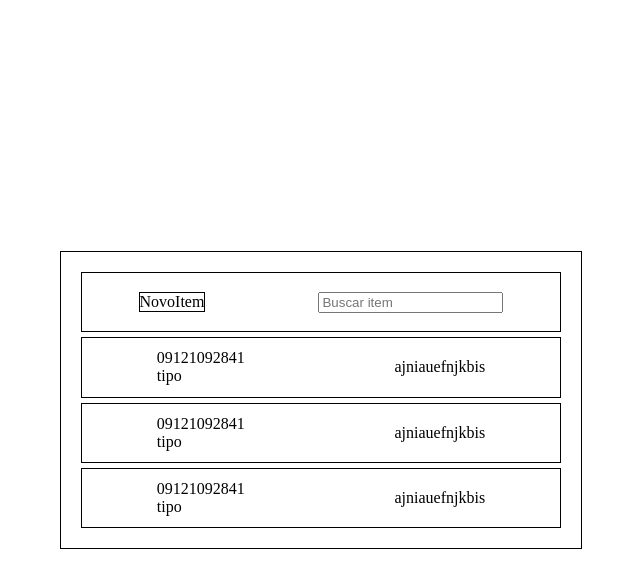
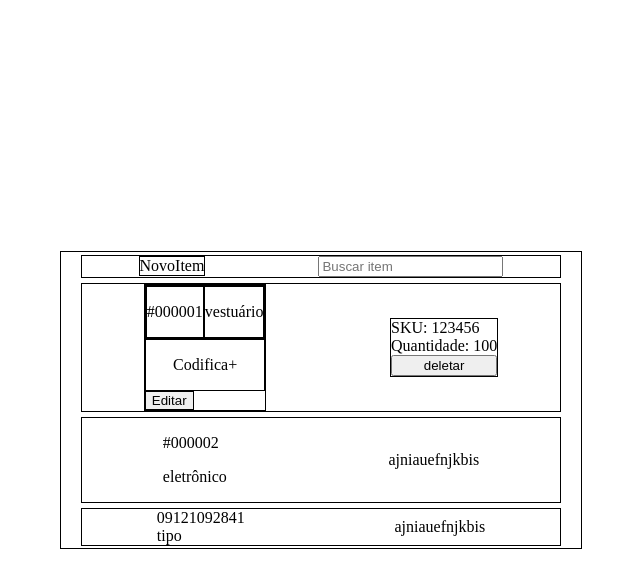
Before and after one commit to PurpleH8/Codifica-Mais, a PHP site: page /listagem.php in a window 1280 px wide. Shown: the top 588 px of the page, without its empty margins (319-959 px from the left). Run offline with PHP 8.4, Linux system fonts and the light colour scheme.

Commit message:
tentando fazer algo no dia 19/08

```diff
--- a/PROJETO/PROJETO/CRUD-WEB/public/css/listagem.css
+++ b/PROJETO/PROJETO/CRUD-WEB/public/css/listagem.css
@@ -32,6 +32,8 @@ body{
     justify-content: space-around;
     align-items: center;
     flex: 1;
+    align-content: space-around;
+    align-items: center;
 }
 .novo_item {
     border: 1px solid;
@@ -57,3 +59,46 @@ body{
     align-items: center;
     flex: 1;
 }
+.esquerdo_coluna_colunadois {
+    align-content: space-around;
+    flex-direction: column;
+    justify-content: space-around;
+    border: 1px solid;
+}
+.top_esquerda_coluna_colunadois {
+    display: flex;
+    justify-content: space-around;
+    border: 1px solid;
+    flex-direction: row;
+    align-items: center;
+    flex: 1;
+}
+.codigo_item_esquerda_coluna_colunadois {
+    border: 1px solid;
+}
+.tipo_item_esquerda_coluna_colunadois{
+    border: 1px solid;
+}
+.mid_esquerda_coluna_colunadois {
+    border: 1px solid;
+    flex-direction: row;
+    display: flex;
+    justify-content: space-around;
+    align-items: center;
+    flex: 1;
+}
+.bot_esquerda_coluna_colunadois {
+    border: 1px solid;
+    flex-direction: row;
+    display: flex;
+    justify-content: space-around;
+    align-items: center;
+    flex: 1;
+}
+.direita_coluna_colunadois {
+    border: 1px solid;
+    align-content: space-around;
+    justify-content: space-around;
+    display: flex;
+    flex-direction: column;
+}
--- a/PROJETO/PROJETO/CRUD-WEB/public/listagem.php
+++ b/PROJETO/PROJETO/CRUD-WEB/public/listagem.php
@@ -1,4 +1,4 @@
-<?php
+<p?php
 session_start();
 
 ?>
@@ -39,31 +39,70 @@ session_start();
 
         <div class="coluna_dois">
             <div class="esquerdo_coluna_colunadois">
+
+                <div class="top_esquerda_coluna_colunadois">
+
                     <div class="codigo_item_esquerda_coluna_colunadois">
-                    09121092841
+                        <p>#000001</p>
                     </div>
 
                     <div class="tipo_item_esquerda_coluna_colunadois">
-                    tipo
+                        <p>vestuário</p>
+                    </div>
+
+                </div>
+
+                <div class="mid_esquerda_coluna_colunadois">
+                    <div class="produto_item_esquerda_coluna_colunadois">
+                        <p>Codifica+</p>
                     </div>
                 </div>
 
-            <div class="direita_coluna">
-                <div class="codigo_item_direita_coluna">
-                    ajniauefnjkbis
+                <button class="bot_esquerda_coluna_colunadois">
+
+
+                        Editar
+
+
+                </button>
+
             </div>
+
+            <div class="direita_coluna_colunadois">
+                <div class="top_direita_coluna_colunadois">
+
+                    <div class="codigo_sku">
+                        SKU: 123456
+                    </div>
+
+                </div>
+
+                <div class="mid_direita_coluna_colunadois">
+                    Quantidade: 100
+                </div>
+
+                <button class="bot_direita_coluna_colunadois">
+                    deletar
+                </button>
+
             </div>
         </div>
 
         <div class="coluna_tres">
             <div class="esquerdo_coluna_colunatres">
+                <div class="top_esquerda_coluna_colunatres">
+
                     <div class="codigo_item_esquerda_coluna_colunatres">
-                    09121092841
+                        <p>#000002</p>
                     </div>
 
                     <div class="tipo_item_esquerda_coluna_colunatres">
-                    tipo
+                        <p>eletrônico</p>
                     </div>
+
+                </div>
+
+
             </div>
 
             <div class="direita_coluna_colunatres">
```
Lines whose indentation alone changed are shown as unchanged.
